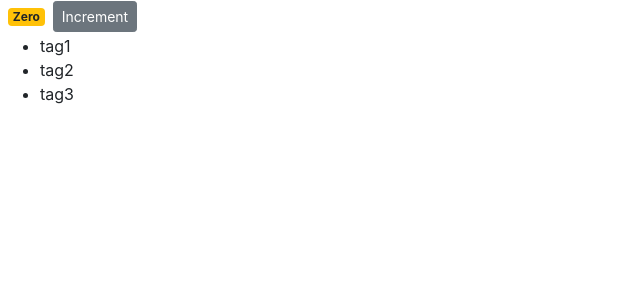
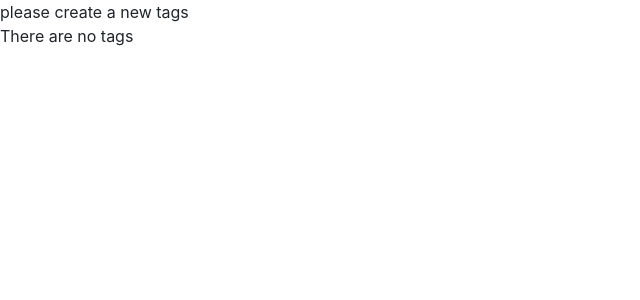
Before and after one commit to s-as-as100/vidlyRP, a React (Create React App) app: page / in a window 1280 px wide. Shown: the top 300 px of the page, without its empty margins (0-640 px from the left). Built offline with nearby package versions, Linux system fonts and the light colour scheme.

Commit message:
conditional Rendering

```diff
--- a/src/components/counter.jsx
+++ b/src/components/counter.jsx
@@ -3,16 +3,20 @@
 class Counter extends Component {
     state= {  //  any data is used in component by using the state object
         count :0,
-        tags : ["tag1", "tag2","tag3"]
+        tags : []
 
 
     }
 
     // warning  each element in an array or iterator should have a unique key because each item in array should be iterated when any
-    //  wthat element is changed nd what changed in the virtual dom is updated
+    //  what element is changed nd what changed in the virtual dom is updated
      // react is convert into 10 to 10px
 
     // this keyword is refer to current object
+    renderTags(){
+        if (this.state.tags.length === 0) return <p>There are no tags</p>
+         return  <ul>{this.state.tags.map( tag =>  <li key={tag}>{tag}</li> )}</ul>
+    }
     render() {
 
         // let classes = "badge m-2 badge-"; // this two lines convert class extract to method in class
@@ -20,14 +24,8 @@
         return (
             ///  react.createElement  // jsx expersion it compile react element
             <React.Fragment>
-
-                <span  className={this.getBadgeClasses()}>{ this.formatCount()} </span>
-                <button className="btn btn-secondary btn-sm">Increment</button>
-                <ul>
-                    {
-                        this.state.tags.map( tag =>  <li key={tag}>{tag}</li> )
-                    }
-                </ul>
+               {this.state.tags.length === 0 && "please create a new tags"}
+                {this.renderTags()}
             </React.Fragment>
         )
     }
```
